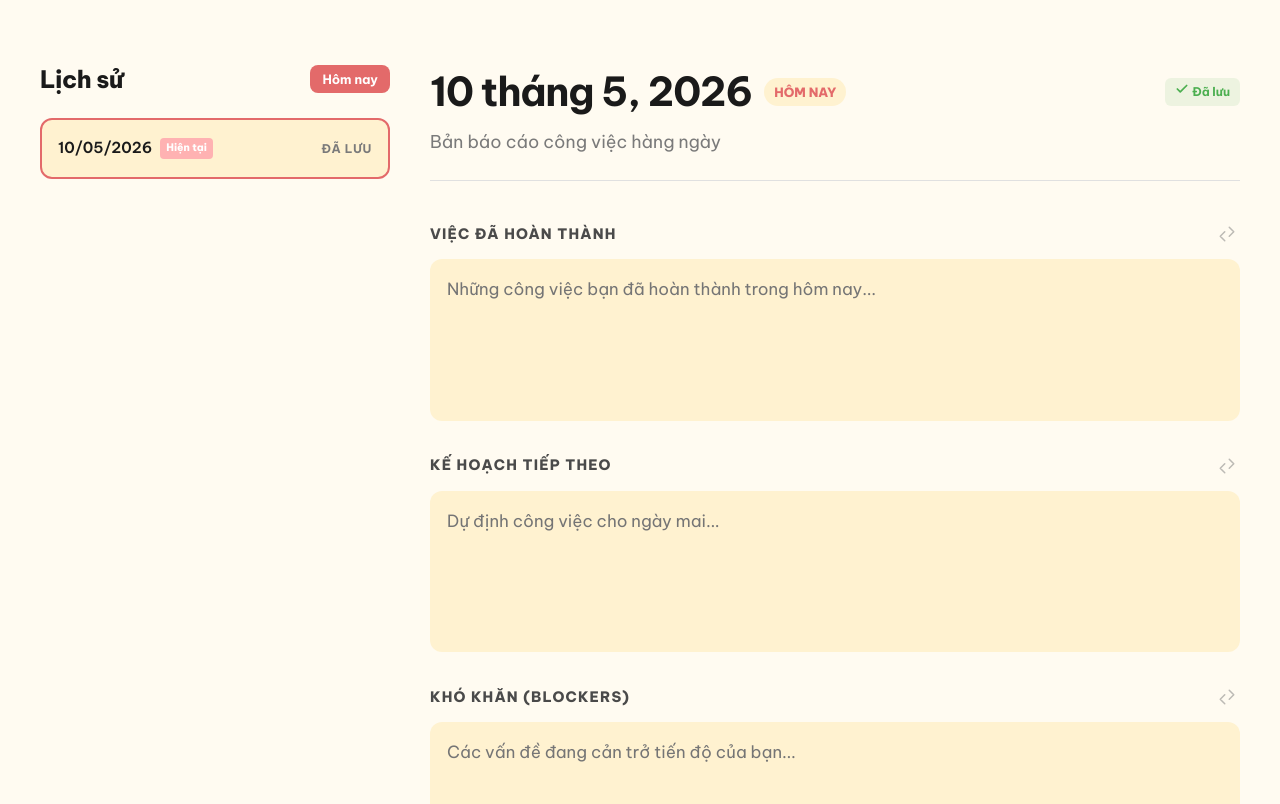
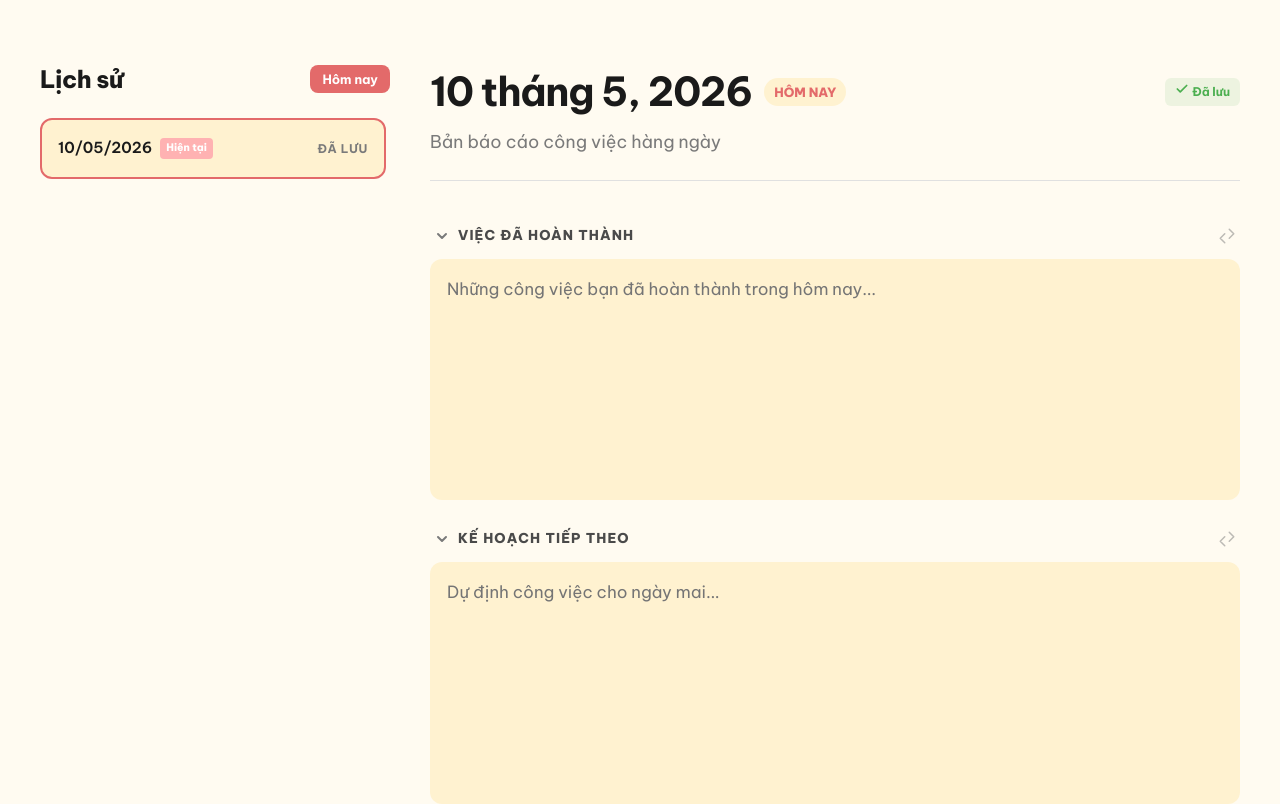
Before and after one commit to weebNeedWeed/simple-daily-report, a Vue app: page / in a window 1280 px wide. Shown: the top 804 px of the page. Built offline with nearby package versions, Linux system fonts and the light colour scheme.

Commit message:
feat: add focus mode, section collapse, auto-save, and custom minimalist scrollbars

```diff
--- a/src/assets/main.css
+++ b/src/assets/main.css
@@ -81,3 +81,28 @@ textarea {
   border-radius: 12px;
   padding: 24px;
 }
+
+/* Custom Scrollbar Minimalism */
+::-webkit-scrollbar {
+  width: 6px;
+  height: 6px;
+}
+
+::-webkit-scrollbar-track {
+  background: transparent;
+}
+
+::-webkit-scrollbar-thumb {
+  background: var(--color-accent);
+  border-radius: 10px;
+}
+
+::-webkit-scrollbar-thumb:hover {
+  background: var(--color-primary);
+}
+
+/* Firefox support */
+* {
+  scrollbar-width: thin;
+  scrollbar-color: var(--color-accent) transparent;
+}
--- a/src/components/DailyForm.vue
+++ b/src/components/DailyForm.vue
@@ -33,6 +33,9 @@ const saveStatus = ref("saved"); // 'saved', 'saving', 'unsaved'
 
 // Trạng thái phóng to (Focus Mode)
 const zoomedSection = ref(null); // ID của section đang được phóng to
+
+// Trạng thái thu gọn (Collapse) - Mặc định thu gọn phần blockers
+const collapsedSections = ref(["blockers"]);
 
 // Thông báo (Toast)
 const toast = ref({ show: false, message: "", type: "success" });
@@ -128,7 +131,17 @@ const toggleZoom = (id) => {
         document.body.style.overflow = "";
     } else {
         zoomedSection.value = id;
-        document.body.style.overflow = "hidden"; // Ngăn cuộn trang chính khi đang focus
+        document.body.style.overflow = "hidden";
+    }
+};
+
+// Thu gọn / Mở rộng section
+const toggleCollapse = (id) => {
+    const index = collapsedSections.value.indexOf(id);
+    if (index === -1) {
+        collapsedSections.value.push(id);
+    } else {
+        collapsedSections.value.splice(index, 1);
     }
 };
 
@@ -350,13 +363,55 @@ onMounted(() => {
                 v-for="section in sections"
                 :key="section.id"
                 class="section"
-                :class="{ 'is-focused': zoomedSection === section.id }"
+                :class="{
+                    'is-focused': zoomedSection === section.id,
+                    'is-collapsed': collapsedSections.includes(section.id),
+                    'can-expand':
+                        !collapsedSections.includes(section.id) &&
+                        collapsedSections.length > 0,
+                }"
             >
                 <div class="section-meta">
-                    <label class="section-label">{{ section.label }}</label>
+                    <div
+                        class="label-group"
+                        @click="toggleCollapse(section.id)"
+                    >
+                        <span class="collapse-icon">
+                            <svg
+                                v-if="collapsedSections.includes(section.id)"
+                                xmlns="http://www.w3.org/2000/svg"
+                                width="16"
+                                height="16"
+                                viewBox="0 0 24 24"
+                                fill="none"
+                                stroke="currentColor"
+                                stroke-width="3"
+                                stroke-linecap="round"
+                                stroke-linejoin="round"
+                            >
+                                <path d="m9 18 6-6-6-6" />
+                            </svg>
+                            <svg
+                                v-else
+                                xmlns="http://www.w3.org/2000/svg"
+                                width="16"
+                                height="16"
+                                viewBox="0 0 24 24"
+                                fill="none"
+                                stroke="currentColor"
+                                stroke-width="3"
+                                stroke-linecap="round"
+                                stroke-linejoin="round"
+                            >
+                                <path d="m6 9 6 6 6-6" />
+                            </svg>
+                        </span>
+                        <label class="section-label">{{ section.label }}</label>
+                    </div>
                     <button
                         class="zoom-btn"
-                        @click="toggleZoom(section.id)"
+                        v-if="!collapsedSections.includes(section.id)"
+                        @click.stop="toggleZoom(section.id)"
                         :title="
                             zoomedSection === section.id
                                 ? 'Thu nhỏ'
@@ -395,14 +450,17 @@ onMounted(() => {
                         </svg>
                     </button>
                 </div>
-                <div class="input-container">
+
+                <div
+                    v-show="!collapsedSections.includes(section.id)"
+                    class="input-container"
+                >
                     <textarea
                         :ref="(el) => setRef(section.id, el)"
                         v-model="reportData[section.id]"
                         :placeholder="section.placeholder"
                         @keydown="handleKeydown(section.id, $event)"
                     ></textarea>
-                    <!-- Nút đóng nhanh trong chế độ phóng to -->
                     <button
                         v-if="zoomedSection === section.id"
                         class="close-focus-btn"
@@ -414,7 +472,6 @@ onMounted(() => {
             </div>
         </div>
 
-        <!-- Overlay mờ khi phóng to -->
         <div
             v-if="zoomedSection"
             class="focus-overlay"
@@ -534,7 +591,7 @@ onMounted(() => {
 .form-sections {
     display: flex;
     flex-direction: column;
-    gap: 32px;
+    gap: 24px;
 }
 .section {
     transition: var(--transition-fast);
@@ -544,14 +601,35 @@ onMounted(() => {
     display: flex;
     justify-content: space-between;
     align-items: center;
-    margin-bottom: 12px;
+    margin-bottom: 8px;
 }
+
+.label-group {
+    display: flex;
+    align-items: center;
+    gap: 8px;
+    cursor: pointer;
+    padding: 4px;
+    border-radius: 6px;
+    transition: var(--transition-fast);
+}
+.label-group:hover {
+    background-color: var(--bg-secondary);
+}
+
+.collapse-icon {
+    display: flex;
+    align-items: center;
+    color: var(--text-light);
+}
+
 .section-label {
-    font-size: 0.9rem;
+    font-size: 0.85rem;
     font-weight: 800;
     text-transform: uppercase;
     letter-spacing: 0.08em;
     color: var(--text-medium);
+    pointer-events: none;
 }
 
 .zoom-btn {
@@ -588,6 +666,13 @@ textarea {
     min-height: 120px;
     font-size: 1.05rem;
     line-height: 1.6;
+    transition: min-height 0.3s ease;
+    padding-right: 8px;
+}
+
+/* Tự động dài ra khi có phần khác bị thu gọn */
+.section.can-expand textarea {
+    min-height: 200px;
 }
 
 /* Focus Mode Styles */
@@ -600,17 +685,18 @@ textarea {
     gap: 20px;
     animation: zoomIn 0.3s ease-out;
 }
-
 .section.is-focused .input-container {
     flex: 1;
     display: flex;
     flex-direction: column;
     padding: 30px;
     box-shadow: 0 20px 50px rgba(0, 0, 0, 0.1);
+    background-color: #ffffff;
 }
 .section.is-focused textarea {
     flex: 1;
     font-size: 1.2rem;
+    min-height: unset !important;
 }
 .section.is-focused .section-label {
     font-size: 1.5rem;
--- a/src/components/ReportHistory.vue
+++ b/src/components/ReportHistory.vue
@@ -135,6 +135,9 @@ const isToday = (dateStr) => {
     display: flex;
     flex-direction: column;
     gap: 12px;
+    max-height: calc(100vh - 250px);
+    overflow-y: auto;
+    padding-right: 4px;
 }
 
 .empty-history {
```
